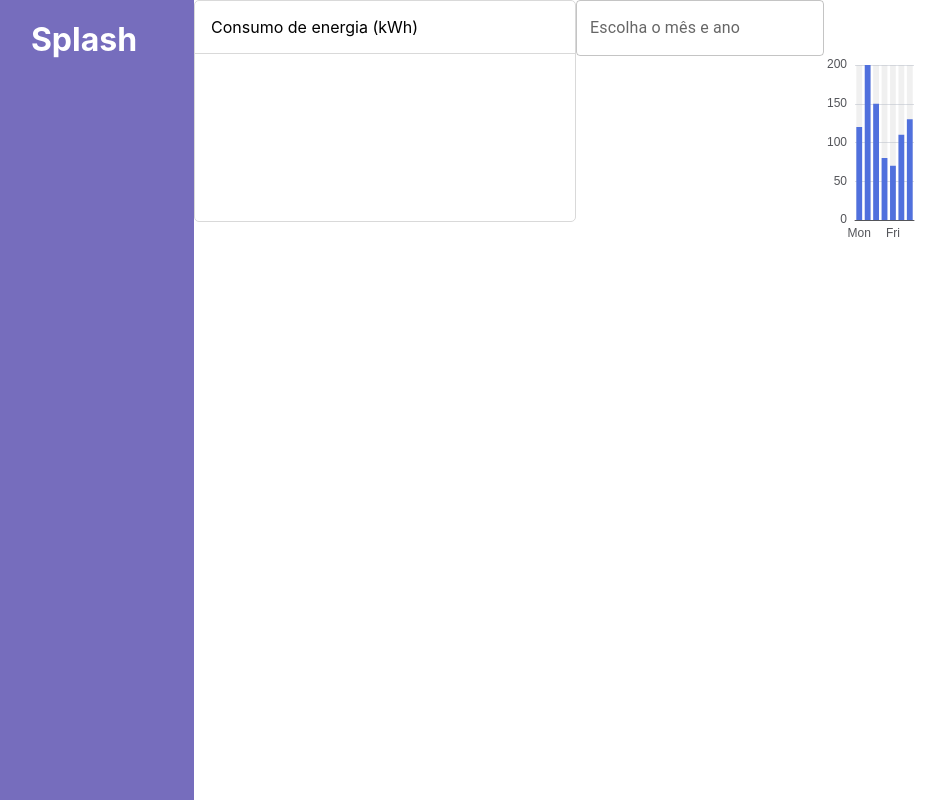
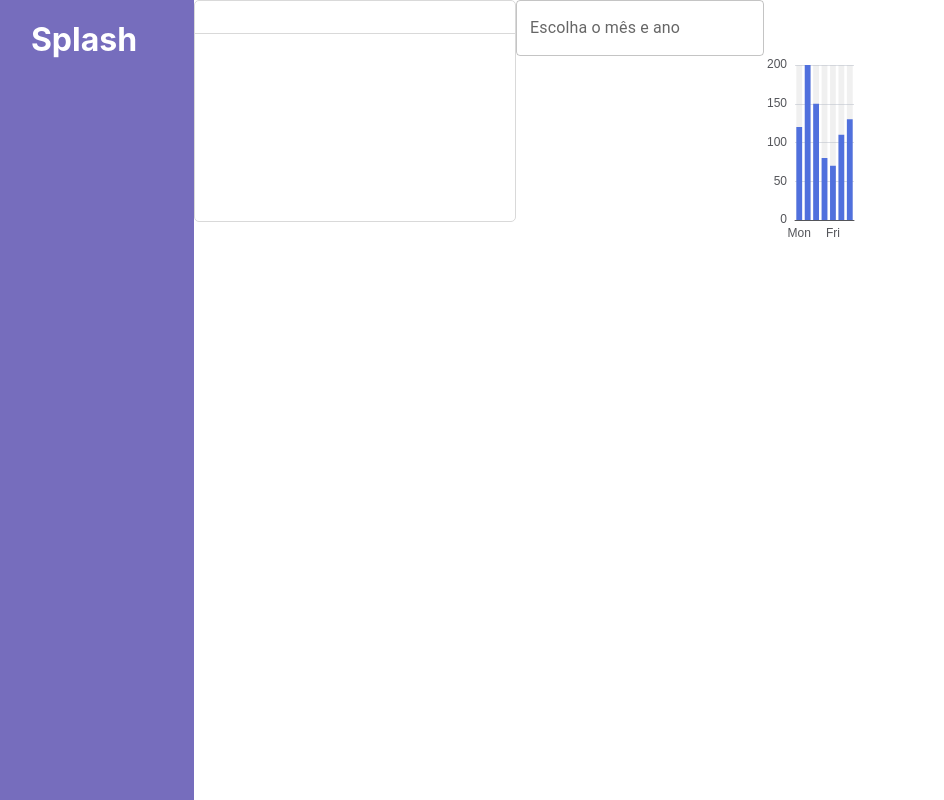
Before and after one commit to pedroMattos/energy-manager, a React (Create React App) app in the folder frontend/: page / in a window 1280 px wide. Shown: the whole page, without its empty margins (26-970 px from the left). Built offline with nearby package versions, Linux system fonts and the light colour scheme.

Commit message:
add card components

```diff
--- a/frontend/src/components/cards/meditionCard/index.js
+++ b/frontend/src/components/cards/meditionCard/index.js
@@ -1,9 +1,11 @@
 import { CardHeader, CardWrapper } from "./styles"
 
-function MeditionCard() {
-  return <CardWrapper>
-    <CardHeader><p>Consumo de energia (kWh)</p></CardHeader>
-  </CardWrapper>
+function MeditionCard({ title, iconName, value }) {
+  return (
+    <CardWrapper>
+      <CardHeader><p>{title}</p></CardHeader>
+    </CardWrapper>
+  )
 }
 
 export default MeditionCard
--- a/frontend/src/components/cards/meditionCard/styles.js
+++ b/frontend/src/components/cards/meditionCard/styles.js
@@ -8,6 +8,10 @@ export const CardHeader = styled.div`
 export const CardWrapper = styled.div`
   border-radius: 5px;
   border: 1px solid #D9D9D9;
-  min-width: 380px;
+  max-width: 320px;
+  width: 100%;
   height: 220px;
+  @media (max-width: 800px) {
+    max-width: 600px;
+  }
 `
```
